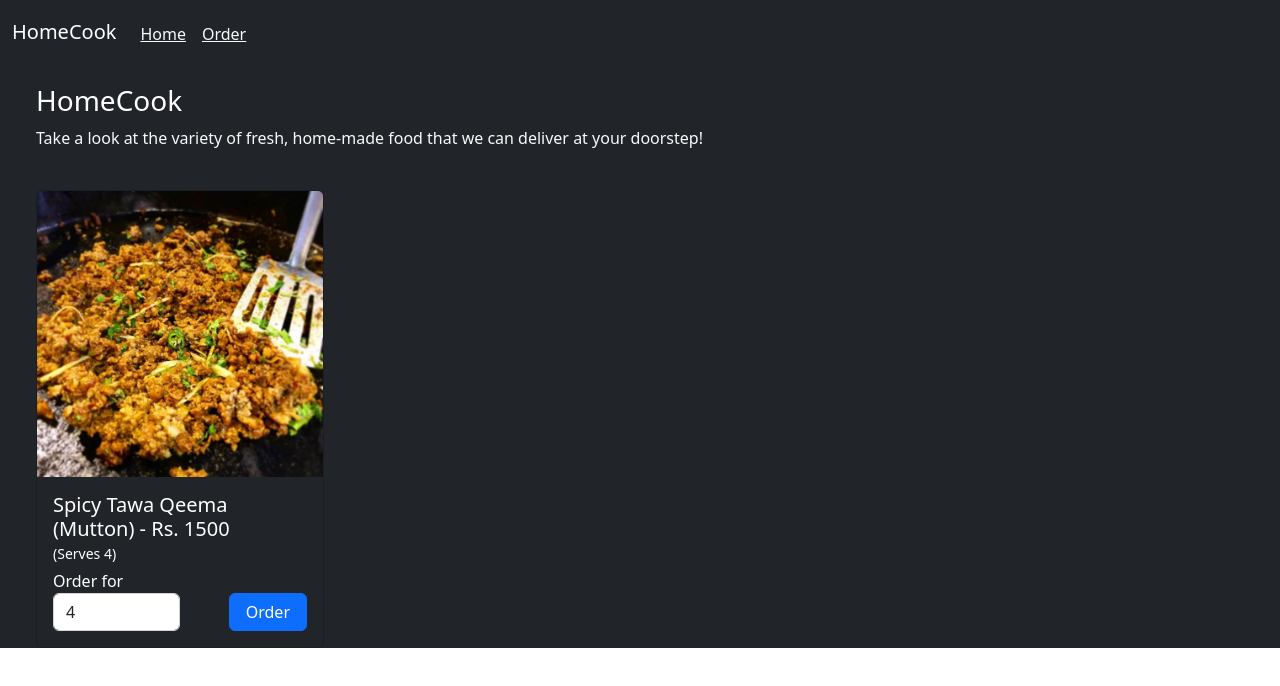
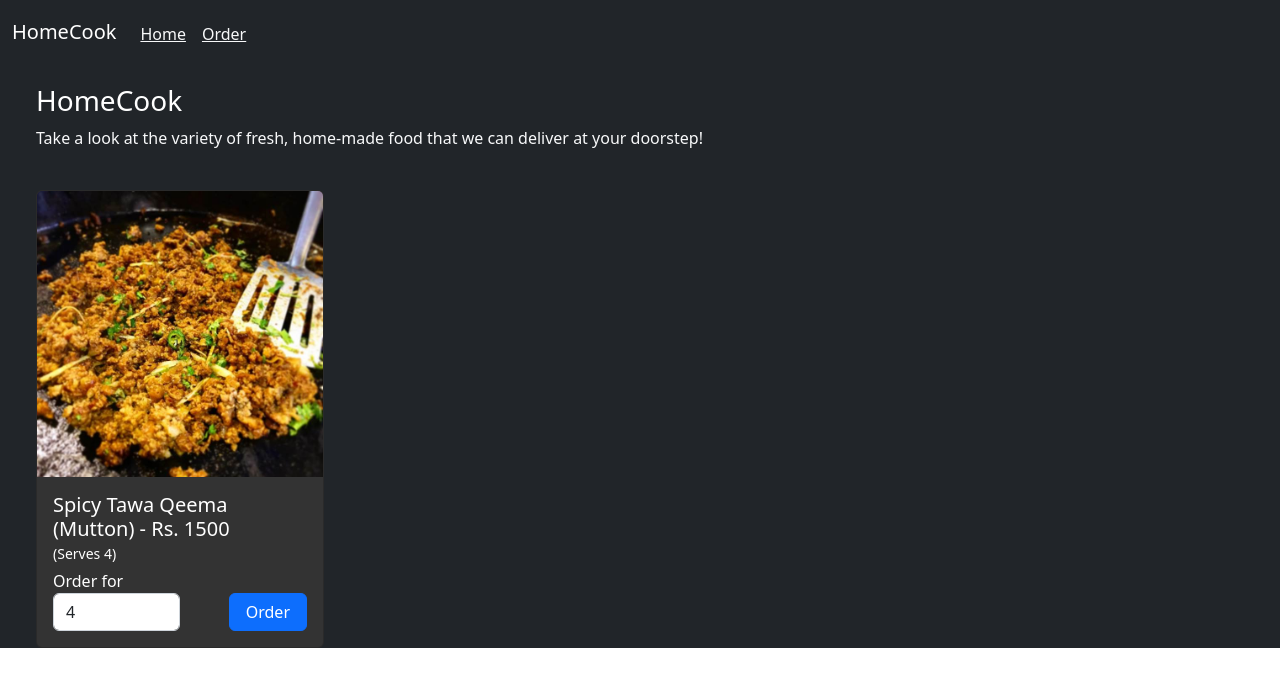
Before and after one commit to ali-nauman/homecook, a React (Create React App) app: page / in a window 1280 px wide. Shown: the top 686 px of the page. Built offline with nearby package versions, Linux system fonts and the light colour scheme.

Commit message:
Update background color

```diff
--- a/src/components/UI/FoodItem.jsx
+++ b/src/components/UI/FoodItem.jsx
@@ -14,7 +14,7 @@ export const FoodItem = (props) => {
   };
 
   return (
-    <Card className="mt-4 bg-dark" style={{ width: '18rem' }}>
+    <Card className="mt-4" style={{ width: '18rem', backgroundColor: '#333' }}>
       <Card.Img
         variant="top"
         src={process.env.PUBLIC_URL + props.image}
@@ -31,7 +31,6 @@ export const FoodItem = (props) => {
 
         <div className="mt-1 text-white">Order for</div>
 
-        {/* <form className="form-inline"> */}
         <div className="d-flex justify-content-between">
           <input
             className="form-control w-50"
@@ -64,8 +63,6 @@ export const FoodItem = (props) => {
             Order
           </Button>
         </div>
-
-        {/* </form> */}
       </Card.Body>
     </Card>
   );
```
